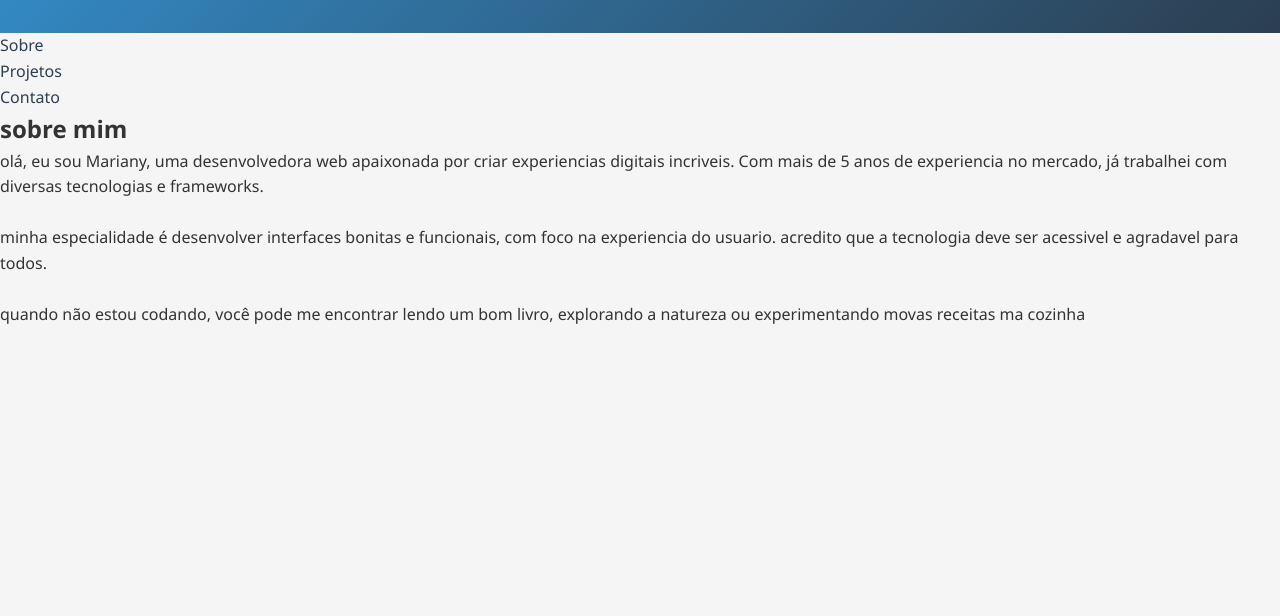
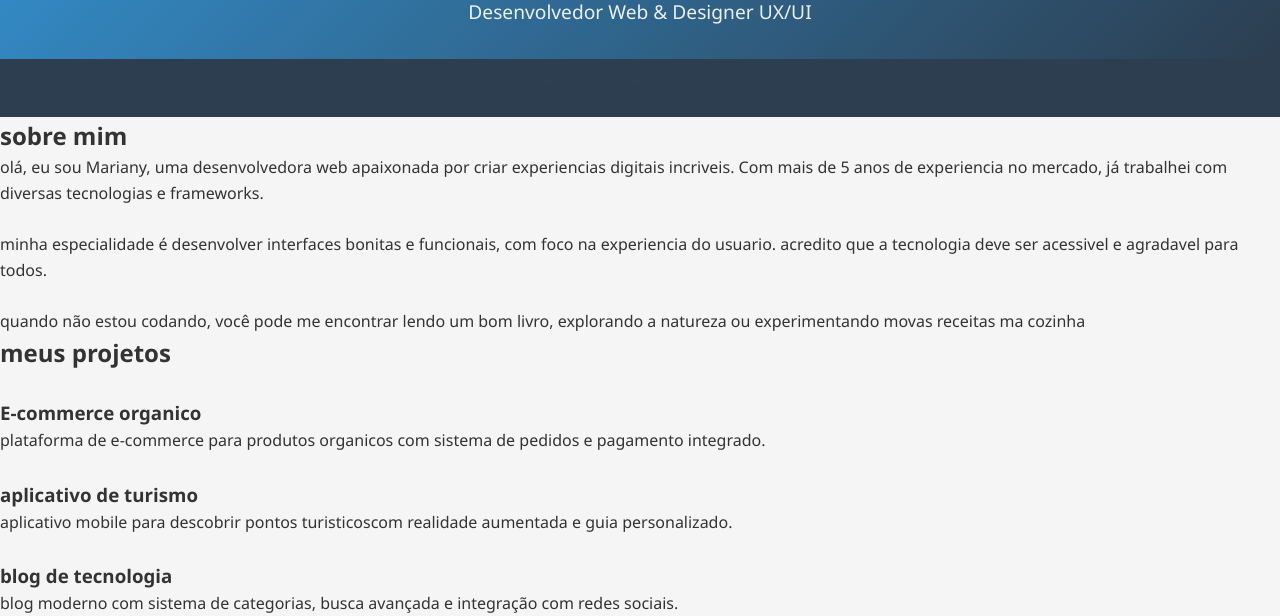
Before and after one commit to Maryzoca0403/p, a plain HTML site: page index.html in a window 1280 px wide. Shown: the part 281-897 px from the top of the page. Before the commit the page ends 800 px from the top, so only its background shows below. Drawn offline with Linux system fonts and the light colour scheme.

Commit message:
Add files via upload

```diff
--- a/index.html
+++ b/index.html
@@ -43,6 +43,36 @@
             </div>
             </selection>
 
+            <section id="projetos">
+              <h2>meus projetos</h2>
+              <div class="projects-grid">
+                <div class="project-card">
+                  <img src="">
+                  <div class="project-card">
+                    <h3>E-commerce organico</h3>
+                    <p>plataforma de e-commerce para produtos organicos com sistema de pedidos e pagamento integrado.</p>
+                    </div>
+                    </div>
+
+
+                    <div class="project-card">
+                      <img src="">
+                      <div class="project-info">
+                        <h3>aplicativo de turismo</h3>
+                        <p>aplicativo mobile para descobrir pontos turisticoscom realidade aumentada e guia personalizado.</p>
+                        </div>
+                    </div>
+
+                    <div class="project-card">
+                      <img src="">
+                      <h3>blog de tecnologia</h3>
+                      <p>blog moderno com sistema de categorias, busca avançada e integração com redes sociais.</p>
+                    </div>
+              </div>
+            </div>
+            </section>
+
+
 
 </body>
 </html>
--- a/style.css
+++ b/style.css
@@ -37,3 +37,35 @@ header {
     margin-bottom: 1rem;
     box-shadow: 0 4px 8px rgba(0, 0, 0, 0.2);
 }
+
+/* segunda parte do site */
+
+
+.header-content h1 {
+    font-size:2.5rem;
+    margin-bottom: 0.5rem;
+}
+
+.header-content p {
+    font-size: 1.2rem;
+    opacity: 0.9;
+}
+
+/* navegação */
+nav {
+    background-color: #2c3e50;
+    padding: 1rem 0;
+    position:sticky;
+    top: 0;
+    z-index: 100;
+}
+
+nav ul {
+    display: flex;
+    justify-content: center;
+    list-style: none;
+}
+
+nav ul li {
+    margin: 0 1.5rem;
+}
```
